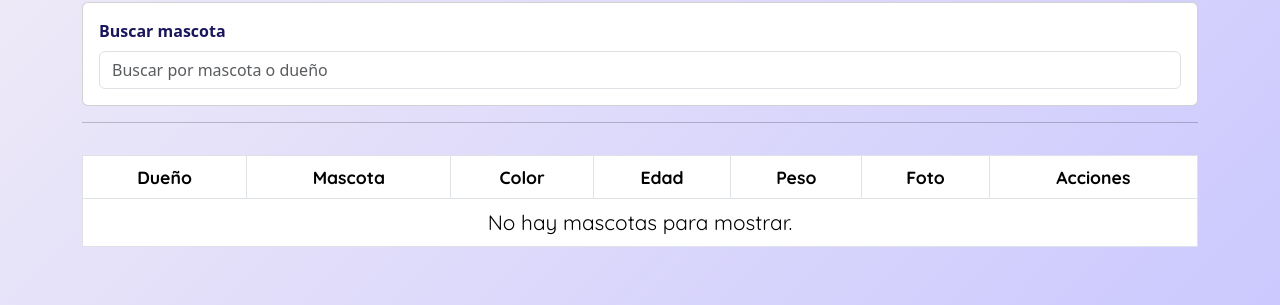
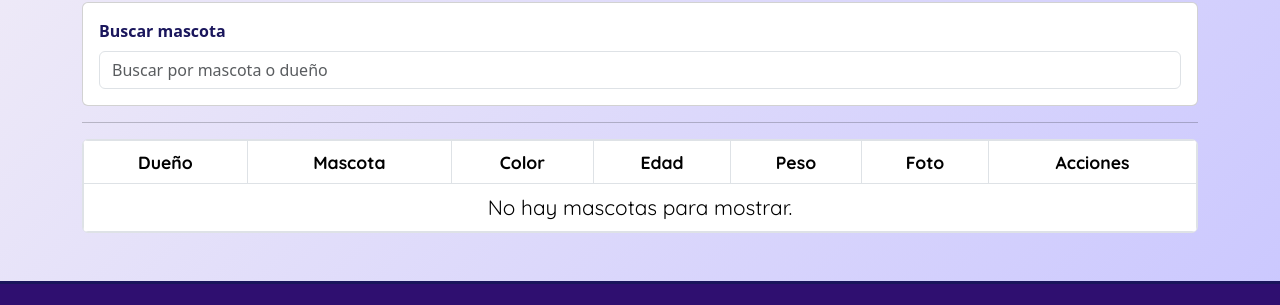
Before and after one commit to munozbrisa110-source/IDW_Gupo_23_3er, a website built with Vite: page mascotas.html in a window 1280 px wide. Shown: the part 811-1116 px from the top of the page. Built offline with nearby package versions, Linux system fonts and the light colour scheme; a web font is replaced by a local one.

Commit message:
20 oct 2026, 10:30

```diff
--- a/mascotas.html
+++ b/mascotas.html
@@ -123,8 +123,8 @@
                 <hr>
 
                 <!-- Tabla -->
-                <div class="table-responsive">
-                    <table class="table table-bordered align-middle">
+                <div class="table-responsive rounded border">
+                    <table class="table table-bordered align-middle m-0">
                         <thead>
                             <tr>
                                 <th>Dueño</th>
```
